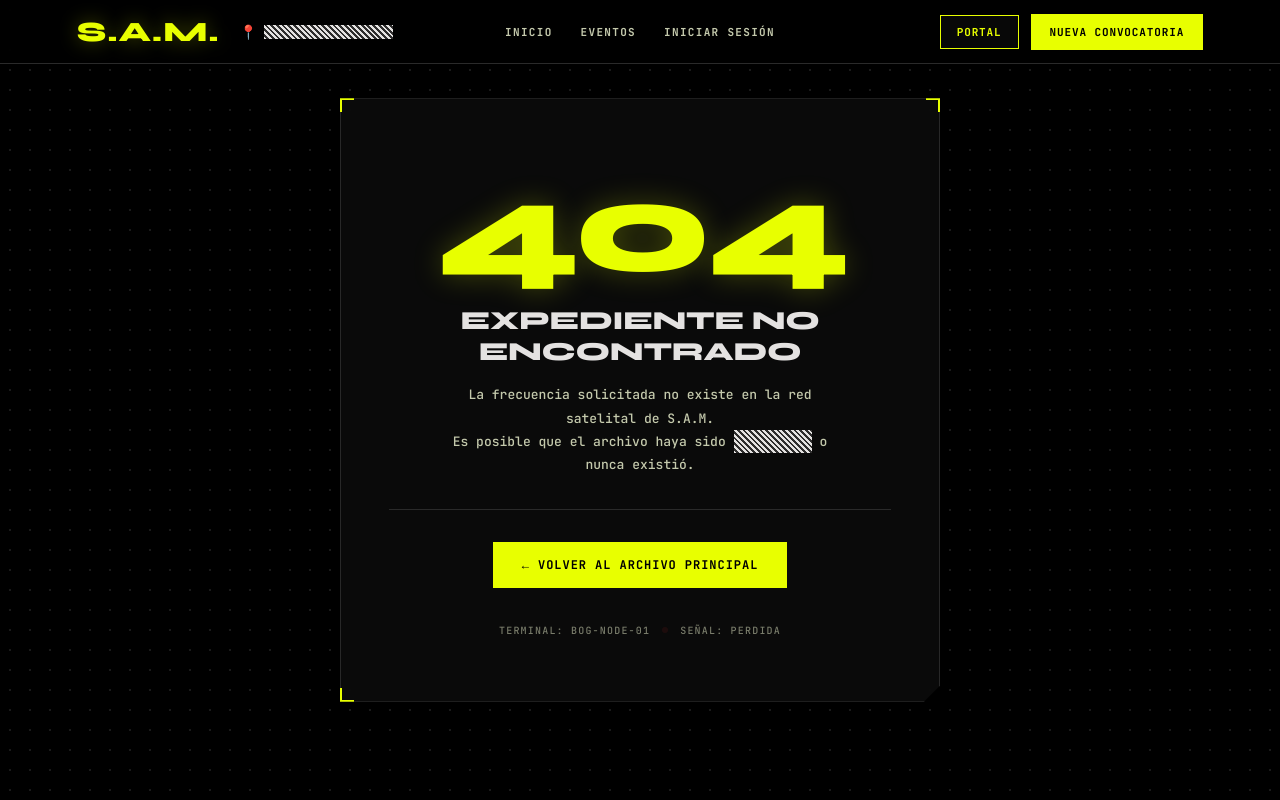
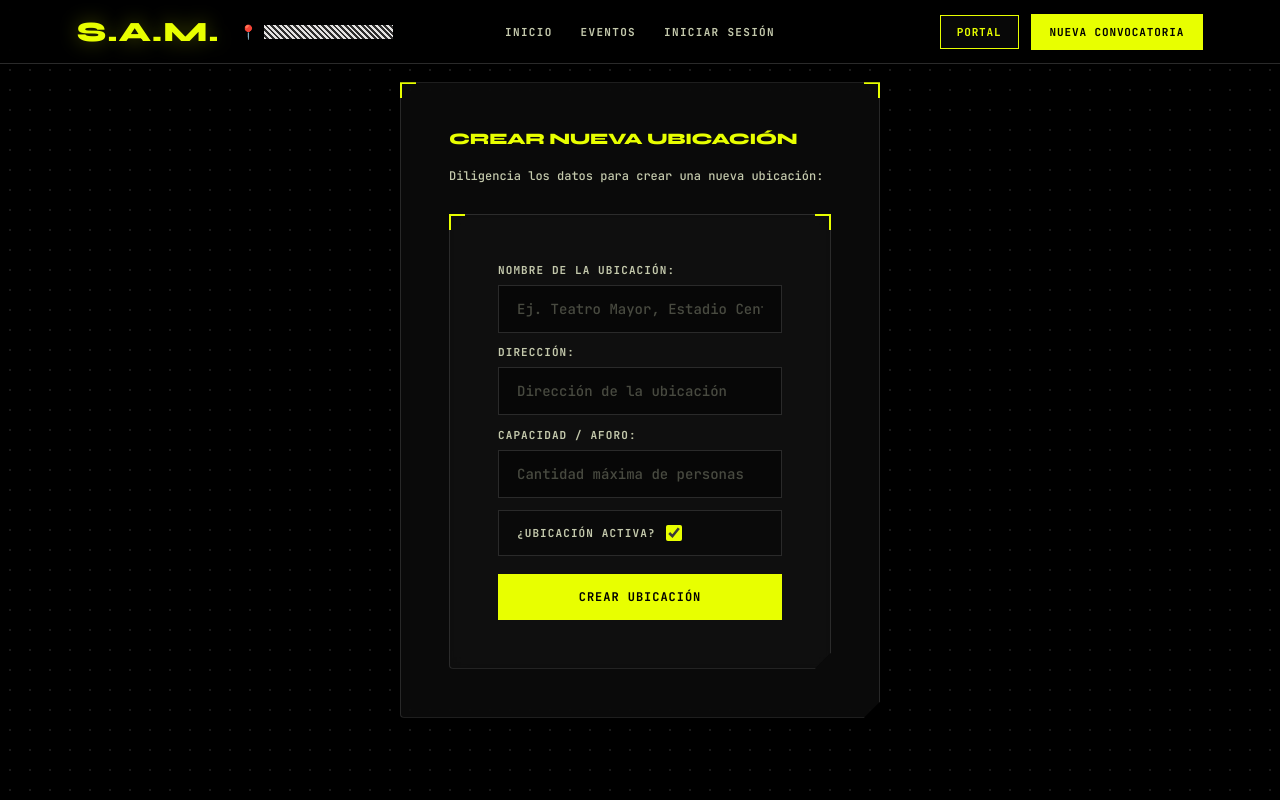
Before and after one commit to aforero979-prog/Frontend-SAM-Events, an Angular app: page /location-new-form in a window 1280 px wide. Before the commit this address led to /404. Shown: the top 800 px of the page. Built offline with nearby package versions, Linux system fonts and the light colour scheme.

Commit message:
Lications final

```diff
--- a/src/app/app.routes.ts
+++ b/src/app/app.routes.ts
@@ -9,7 +9,7 @@ import PageNotFound from './features/page-not-found/page-not-found';
 export const routes: Routes = [
     { path: 'home', component: Home },
     { path: 'user-new-form', loadComponent: () => import('./features/users/user-new-form/user-new-form').then(m => m.UserNewForm) },
-
+{path: 'location-new-form', loadComponent: () => import('./features/location/location-new-form/location-new-form').then(m => m.LocationNewForm)},
     { path: 'eventos', component: Eventos },
     { path: 'register', component: Register },
     { path: 'login', component: Login },
--- /dev/null
+++ b/src/app/core/services/http-locations.ts
@@ -0,0 +1,15 @@
+import { HttpClient } from '@angular/common/http';
+import { inject, Service } from '@angular/core';
+
+@Service()
+export class HttpLocations {
+  private http = inject(HttpClient);
+
+  getLocations() {
+    return this.http.get('http://localhost:3000/api/locations');
+  }
+
+  createLocation(locationData: any) {
+    return this.http.post('http://localhost:3000/api/locations', locationData);
+  }
+}
--- a/src/app/features/location/location-new-form/location-new-form.ts
+++ b/src/app/features/location/location-new-form/location-new-form.ts
@@ -1,10 +1,11 @@
 import { AsyncPipe, JsonPipe } from '@angular/common';
 import { Component, inject } from '@angular/core';
 import { FormControl, FormGroup, ReactiveFormsModule, Validators } from '@angular/forms';
+import { HttpLocations } from '../../../core/services/http-locations';
 
 @Component({
   selector: 'app-location-new-form',
-  imports: [ReactiveFormsModule, AsyncPip, JsonPipe],
+  imports: [ReactiveFormsModule, AsyncPipe, JsonPipe],
   templateUrl: './location-new-form.html',
   styleUrl: './location-new-form.css',
 })
@@ -19,13 +20,14 @@ export class LocationNewForm {
       address: new FormControl('', [Validators.required]),
       capacity: new FormControl<number | null>(null, [Validators.required, Validators.min(1)]),
       imageUrl: new FormControl(''),
-      locationInformation: new FormControl('')
+      locationInformation: new FormControl(''),
+      status: new FormControl(true)
 
     });
 
   }
 
-  onsubmit() {
+  onSubmit() {
     console.group('Formulario de ubicación nueva');
     console.log('valid (formData) ' + this.formData.valid);
     console.log('valid (name) ' + this.formData.get('name')?.valid);
@@ -33,3 +35,4 @@ export class LocationNewForm {
     console.log('valid (capacity) ' + this.formData.get('capacity')?.valid);
     console.groupEnd();
   }
+}
```
